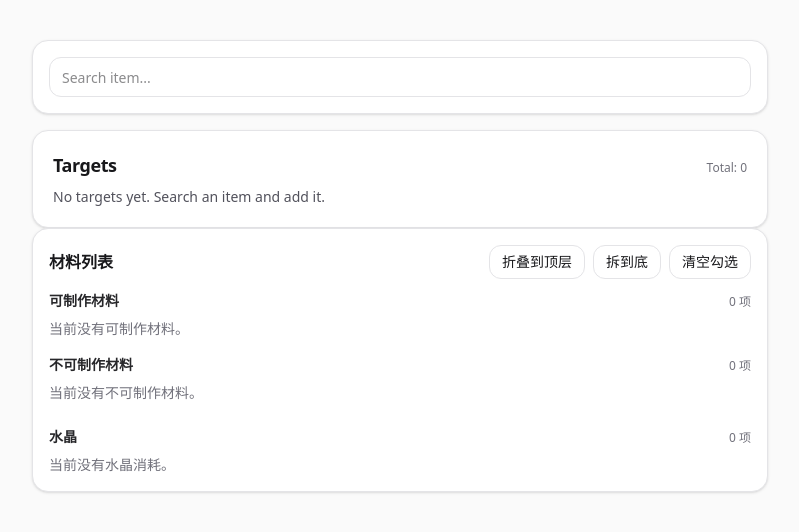
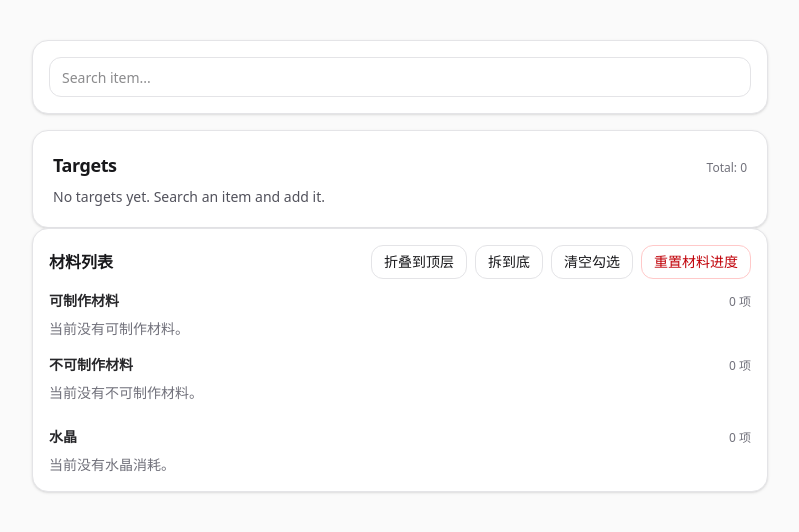
Before and after one commit to Lia-uvu/ffxiv-material-calculator, a Vue app: page / in a window 1280 px wide. Shown: the top 532 px of the page, without its empty margins (240-1039 px from the left). Built offline with nearby package versions, Linux system fonts and the light colour scheme.

Commit message:
基本功能都实现了！文档还没写好通信模块

```diff
--- a/src/calculator/components/MaterialsList.vue
+++ b/src/calculator/components/MaterialsList.vue
@@ -27,6 +27,14 @@
           @click="clearChecked"
         >
           清空勾选
+        </button>
+
+        <button
+          type="button"
+          class="px-3 py-1.5 rounded-xl border border-red-200 text-sm text-red-700 hover:bg-red-50"
+          @click="onResetMaterials"
+        >
+          重置材料进度
         </button>
 
       </div>
@@ -123,7 +131,7 @@ const emit = defineEmits([
   "expand-all",
   "toggle-check",
   "clear-checked",
-  "reset-all",// 这个是留着一键清除的接口
+  "reset-materials",
 ]);
 
 function toggleCheck(id) {
@@ -132,6 +140,14 @@ function toggleCheck(id) {
 
 function clearChecked() {
   emit("clear-checked");
+}
+
+function onResetMaterials() {
+  const ok = window.confirm(
+    "确定要重置材料列表进度吗？\n（会清空：已拆/拆的先后顺序/勾选，不影响目标列表）"
+  );
+  if (!ok) return;
+  emit("reset-materials");
 }
 
 const crystals = computed(() => {
--- a/src/calculator/composables/settingStore.js
+++ b/src/calculator/composables/settingStore.js
@@ -268,6 +268,19 @@ function clearChecked() {
   saveToStorage(state);
 }
 
+// -------- 材料列表：一键重置（只清材料相关，不影响 targets / search） --------
+function resetMaterials() {
+  // 展开状态 + 展开顺序
+  state.expandedResultItemIds.clear();
+  state.expandedOrderById.clear();
+  state.expandSeq = 0;
+
+  // 勾选
+  state.checkedItemIds.clear();
+
+  saveToStorage(state);
+}
+
 export function useSettingStore() {
   const targetsCtrl = {
     targets: readonly(state.targets),
@@ -297,6 +310,9 @@ export function useSettingStore() {
     isChecked,
     toggleCheck: toggleChecked,
     clearChecked,
+
+    // ✅ 重置材料列表状态（不影响 targets/search）
+    resetMaterials,
   };
 
   return {
--- a/src/calculator/pages/CalculatorPage.vue
+++ b/src/calculator/pages/CalculatorPage.vue
@@ -35,6 +35,7 @@
         @expand-all="handleExpandAll"
         @toggle-check="materialsCtrl.toggleCheck"
         @clear-checked="materialsCtrl.clearChecked"
+        @reset-materials="materialsCtrl.resetMaterials"
       />
     </div>
   </div>
```
